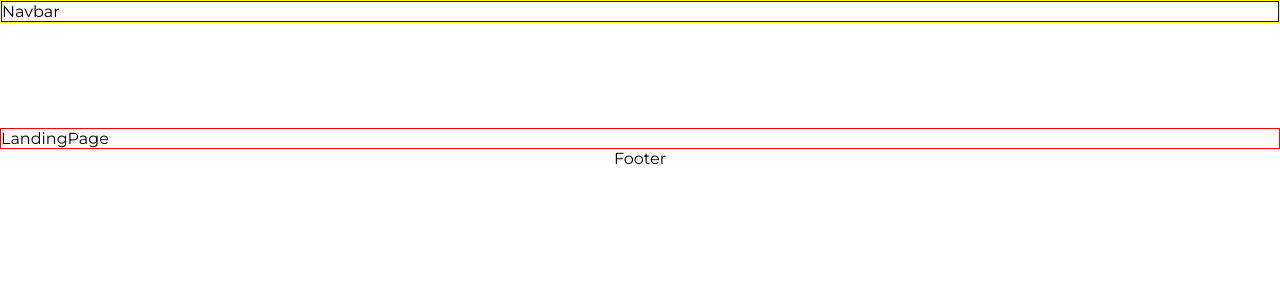
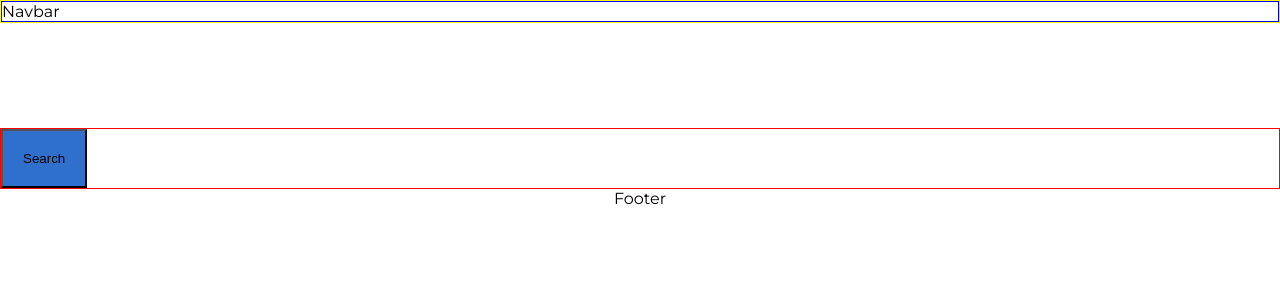
Before and after one commit to arcteggzz/elite-homes, a React (Vite) app: page /home in a window 1280 px wide. Shown: the top 300 px of the page. Built offline with nearby package versions, Linux system fonts and the light colour scheme.

Commit message:
feat: demoed landing page and repo contents

```diff
--- a/src/assets/styles/colors.scss
+++ b/src/assets/styles/colors.scss
@@ -1,3 +1,11 @@
 // Page Colors
 $primary: #2e70cb;
 $secondary: #0052b0;
+
+//font colors
+$fontDark: #000000;
+$fontGrey: #333333;
+
+//danger colors
+$deleteButton: rgba(255, 0, 0);
+$deleteButtonInactive: rgba(255, 0, 0, 0.6);
--- /dev/null
+++ b/src/pages/LandingPage/Components/LandingPageExplore.jsx
@@ -0,0 +1,13 @@
+import styles from "../styles/LandingPageExplore.module.scss";
+
+const LandingPageExplore = () => {
+  return (
+    <>
+      <section className={styles.LandingPageExplore}>
+        <button>Search</button>
+      </section>
+    </>
+  );
+};
+
+export default LandingPageExplore;
--- a/src/pages/LandingPage/index.jsx
+++ b/src/pages/LandingPage/index.jsx
@@ -1,11 +1,14 @@
 import styles from "./LandingPage.module.scss";
 import AnimatedFadeInPage from "../../utils/AnimatedFadeInPage";
+import LandingPageExplore from "./Components/LandingPageExplore";
 
 const LandingPage = () => {
   return (
     <>
       <AnimatedFadeInPage>
-        <main className={styles.LandingPage}>LandingPage</main>
+        <main className={styles.LandingPage}>
+          <LandingPageExplore />
+        </main>
       </AnimatedFadeInPage>
     </>
   );
--- /dev/null
+++ b/src/pages/LandingPage/styles/LandingPageExplore.module.scss
@@ -0,0 +1,11 @@
+@use "../../../assets/styles/" as *;
+
+.LandingPageExplore {
+  display: flex;
+  background-color: red;
+
+  button {
+    padding: 20px 20px;
+    background-color: $primary;
+  }
+}
--- a/src/redux/features/propertySlice/propertySlice.js
+++ b/src/redux/features/propertySlice/propertySlice.js
@@ -1,7 +1,7 @@
 import { createSlice } from "@reduxjs/toolkit";
 
 const initialState = {
-  propertyName: "Zojatech",
+  propertyName: "Henry",
 };
 
 const propertySlice = createSlice({
```
